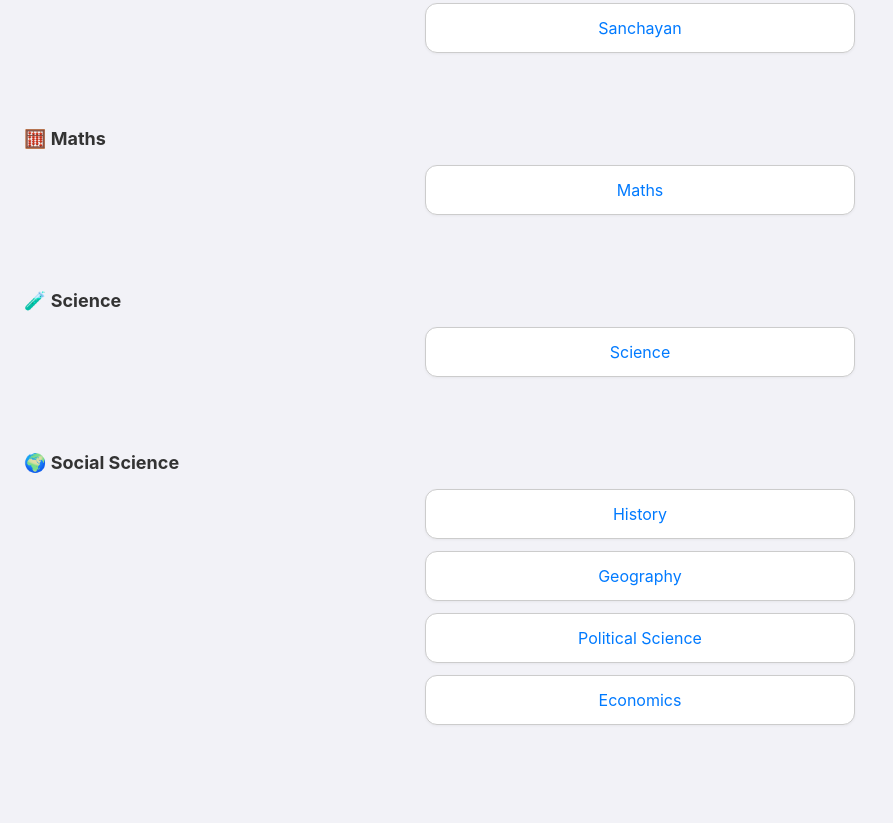
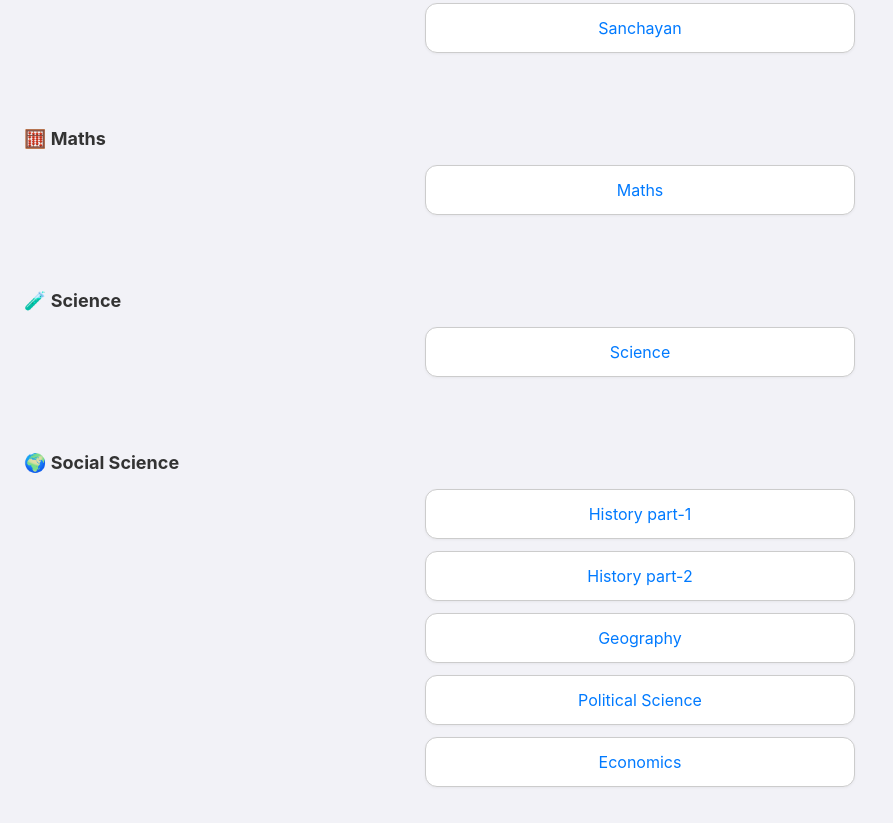
Before and after one commit to NCERT-Class-9/Pdf, a plain HTML site: page class9ncert.html in a window 1280 px wide. Shown: the part 417-1240 px from the top of the page, without its empty margins (0-893 px from the left). Before the commit the page ends 1178 px from the top, so only its background shows below. Drawn offline with Linux system fonts and the light colour scheme.

Commit message:
Update class9ncert.html

```diff
--- a/class9ncert.html
+++ b/class9ncert.html
@@ -91,7 +91,8 @@
 
 <div class="section">
   <h2>🌍 Social Science</h2>
-  <a href="pdfs/SSC/History.pdf" class="button" target="_blank">History</a>
+  <a href="pdfs/SSC/History1.pdf" class="button" target="_blank">History part-1</a>
+  <a href="pdfs/SSC/History2.pdf" class="button" target="_blank">History part-2</a>
   <a href="pdfs/SSC/Geography.pdf" class="button" target="_blank">Geography</a>
   <a href="pdfs/SSC/Polsc.pdf" class="button" target="_blank">Political Science</a>
   <a href="pdfs/SSC/Economics.pdf" class="button" target="_blank">Economics</a>
```
